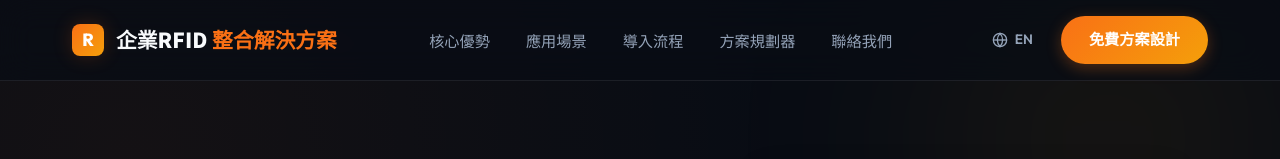
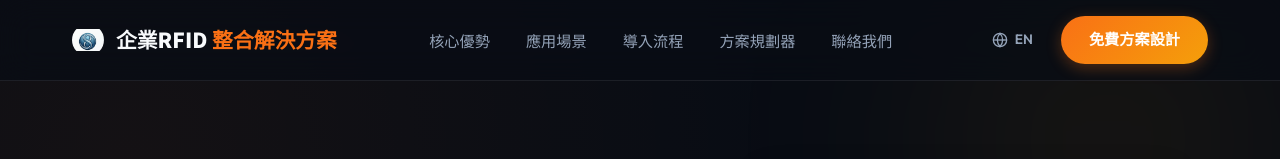
Before and after one commit to marincop/shiwei-rfid, a plain HTML site: page index.html in a window 1280 px wide. Shown: the top 159 px of the page. Drawn offline with Linux system fonts and the light colour scheme.

Commit message:
Add new company logo

```diff
--- a/index.html
+++ b/index.html
@@ -21,7 +21,7 @@
     <header class="site-header" id="header">
         <div class="header-container">
             <a href="#" class="logo">
-                <span class="logo-badge">R</span>
+                <img src="logo.png" alt="Shiwei RFID Logo" class="logo-img">
                 <span class="logo-text">企業RFID <span class="logo-highlight">整合解決方案</span></span>
             </a>
 
@@ -627,7 +627,7 @@
         <div class="container footer-container">
             <div class="footer-brand">
                 <a href="#" class="logo footer-logo">
-                    <span class="logo-badge">R</span>
+                    <img src="logo.png" alt="Shiwei RFID Logo" class="logo-img">
                     <span class="logo-text">企業RFID <span class="logo-highlight">整合解決方案</span></span>
                 </a>
                 <p class="footer-slogan">世瑋RFID系統整合電腦股份有限公司 — 提供最專業的 RFID 讀寫軟硬體與系統整合解決方案，助您精準管理、倍增效率。</p>
--- a/style.css
+++ b/style.css
@@ -198,6 +198,13 @@ section {
     font-weight: 800;
     font-size: 1.1rem;
     box-shadow: var(--shadow-glow);
+}
+
+.logo-img {
+    width: 32px;
+    height: 32px;
+    object-fit: contain;
+    border-radius: 50%;
 }
 
 .logo-highlight {
```
Also changed, not shown: index_en.html (+2 -2 lines), logo.png (added).
